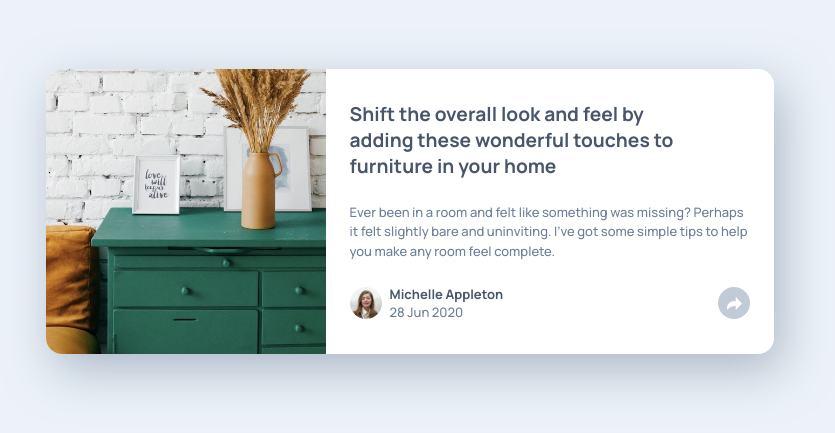
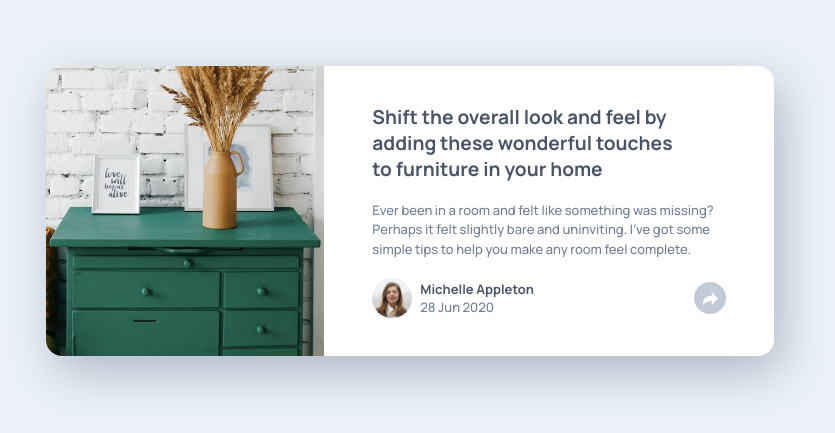
Before and after one commit to coderSeth13/FEM_ARTICLE_PROOF_COMPONENT, a plain HTML site: page index.html in a window 1280 px wide. Shown: the part 189-622 px from the top of the page, without its empty margins (230-1065 px from the left). Drawn offline with Linux system fonts and the light colour scheme.

Commit message:
Complete Styling

```diff
--- a/index.html
+++ b/index.html
@@ -2,6 +2,12 @@
 <html lang="en">
   <head>
     <meta charset="UTF-8" />
+    <meta
+      name="description"
+      content="Article preview component a Frontend mentor Challenge "
+    />
+    <meta name="keywords" content="HTML, CSS, JavaScript" />
+    <meta name="author" content="coder Seth" />
     <meta name="viewport" content="width=device-width, initial-scale=1.0" />
 
     <!-- Favicon -->
@@ -24,47 +30,118 @@
 
     <!-- CSS  link-->
     <link rel="stylesheet" href="style.css" />
+
+    <!-- JS link -->
+    <script src="main.js" defer></script>
   </head>
   <body>
+    <main>
       <div class="container">
-      <div class="card">
-        <div class="img-container"></div>
+        <section class="article__component">
+          <div class="image__wrapper">
+            <img src="images/drawers.jpg" alt="Well orgainsed drawer" />
+          </div>
 
-        <div class="description">
-          <h1 class="heading">
-            Shift the overall look and feel by adding these wonderful touches to
-            furniture in your home
+          <article class="article__description">
+            <h1 class="article__heading">
+              Shift the overall look and feel by adding these wonderful touches
+              to furniture in your home
             </h1>
 
-          <p class="main-text spacer data-width">
-            Ever been in a room and felt like something was missing? Perhaps it
-            felt slightly bare and uninviting. I’ve got some simple tips to help
-            you make any room feel complete.
+            <p class="article__main-text">
+              Ever been in a room and felt like something was missing? Perhaps
+              it felt slightly bare and uninviting. I’ve got some simple tips to
+              help you make any room feel complete.
             </p>
 
-          <div class="flex-group spacer">
-            <div class="flex-group">
-              <img class="avatar" src="images/avatar-michelle.jpg" alt="" />
-
+            <div class="author-and-share-section">
+              <section class="article__footer">
+                <figure class="flex-group">
                   <div>
-                <p class="name">Michelle Appleton</p>
-                <p>28 Jun 2020</p>
-              </div>
+                    <img
+                      class="avatar"
+                      src="images/avatar-michelle.jpg"
+                      alt=""
+                    />
                   </div>
 
-            <div class="share">
-              <svg xmlns="http://www.w3.org/2000/svg" width="15" height="13">
+                  <figcaption>
+                    <h2 class="article__writer">Michelle Appleton</h2>
+                    <time datetime="2020-06-28">28 Jun 2020</time>
+                  </figcaption>
+                </figure>
+
+                <button class="share-btn">
+                  <svg
+                    xmlns="http://www.w3.org/2000/svg"
+                    width="15"
+                    height="13"
+                  >
                     <path
                       fill="#FFFFFF"
                       d="M15 6.495L8.766.014V3.88H7.441C3.33 3.88 0 7.039 0 10.936v2.049l.589-.612C2.59 10.294 5.422 9.11 8.39 9.11h.375v3.867L15 6.495z"
                     />
                   </svg>
+                </button>
+              </section>
+
+              <div class="article__tooltip | article__tooltip-toggle">
+                <h3 class="article__heading-tooltip">Share</h3>
+
+                <ul class="article__tooltip-icons">
+                  <li>
+                    <a href="#">
+                      <svg
+                        xmlns="http://www.w3.org/2000/svg"
+                        width="20"
+                        height="20"
+                      >
+                        <path
+                          fill="#FFF"
+                          d="M18.896 0H1.104C.494 0 0 .494 0 1.104v17.793C0 19.506.494 20 1.104 20h9.58v-7.745H8.076V9.237h2.606V7.01c0-2.583 1.578-3.99 3.883-3.99 1.104 0 2.052.082 2.329.119v2.7h-1.598c-1.254 0-1.496.597-1.496 1.47v1.928h2.989l-.39 3.018h-2.6V20h5.098c.608 0 1.102-.494 1.102-1.104V1.104C20 .494 19.506 0 18.896 0z"
+                        />
+                      </svg>
+                    </a>
+                  </li>
+
+                  <li>
+                    <a href="#">
+                      <svg
+                        xmlns="http://www.w3.org/2000/svg"
+                        width="20"
+                        height="17"
+                      >
+                        <path
+                          fill="#FFF"
+                          d="M20 2.172a8.192 8.192 0 01-2.357.646 4.11 4.11 0 001.804-2.27 8.22 8.22 0 01-2.605.996A4.096 4.096 0 0013.847.248c-2.65 0-4.596 2.472-3.998 5.037A11.648 11.648 0 011.392 1a4.109 4.109 0 001.27 5.478 4.086 4.086 0 01-1.858-.513c-.045 1.9 1.318 3.679 3.291 4.075a4.113 4.113 0 01-1.853.07 4.106 4.106 0 003.833 2.849A8.25 8.25 0 010 14.658a11.616 11.616 0 006.29 1.843c7.618 0 11.922-6.434 11.663-12.205A8.354 8.354 0 0020 2.172z"
+                        />
+                      </svg>
+                    </a>
+                  </li>
+
+                  <li>
+                    <a href="#">
+                      <svg
+                        xmlns="http://www.w3.org/2000/svg"
+                        width="20"
+                        height="20"
+                      >
+                        <path
+                          fill="#FFF"
+                          d="M10 0C4.478 0 0 4.477 0 10c0 4.237 2.636 7.855 6.356 9.312-.088-.791-.167-2.005.035-2.868.182-.78 1.172-4.97 1.172-4.97s-.299-.6-.299-1.486c0-1.39.806-2.428 1.81-2.428.852 0 1.264.64 1.264 1.408 0 .858-.545 2.14-.828 3.33-.236.995.5 1.807 1.48 1.807 1.778 0 3.144-1.874 3.144-4.58 0-2.393-1.72-4.068-4.177-4.068-2.845 0-4.515 2.135-4.515 4.34 0 .859.331 1.781.745 2.281a.3.3 0 01.069.288l-.278 1.133c-.044.183-.145.223-.335.134-1.249-.581-2.03-2.407-2.03-3.874 0-3.154 2.292-6.052 6.608-6.052 3.469 0 6.165 2.473 6.165 5.776 0 3.447-2.173 6.22-5.19 6.22-1.013 0-1.965-.525-2.291-1.148l-.623 2.378c-.226.869-.835 1.958-1.244 2.621.937.29 1.931.446 2.962.446 5.522 0 10-4.477 10-10S15.522 0 10 0z"
+                        />
+                      </svg>
+                    </a>
+                  </li>
+                </ul>
+                <div class="triangle"></div>
               </div>
             </div>
-        </div>
-      </div>
+          </article>
+        </section>
 
         <!-- <div class="coderSeth">Coded by <a href="#">coderSeth</a>.</div> -->
       </div>
+    </main>
   </body>
 </html>
--- /dev/null
+++ b/main.js
@@ -0,0 +1 @@
+// Declare Variables for the button and the tooltip
--- a/style.css
+++ b/style.css
@@ -27,22 +27,23 @@
   --size-300: 1rem;
   --size-400: 1.5rem;
   --size-500: 2rem;
+  --size-600: 3rem;
 
   /* Tokens */
 
   --clr-bg-body: var(--clr-accent-1);
   --clr-body: var(--clr-accent-3);
-  --clr-bg-card: var(--clr-accent-0);
-  --clr-heading: var(--clr-accent-4);
+  --clr-bg-article__component: var(--clr-accent-0);
+  --clr-article__heading: var(--clr-accent-4);
 
   --ff-body: var(--ff-primary);
-  --ff-heading: var(--ff-primary);
+  --ff-article__heading: var(--ff-primary);
 
   --fw-body: var(--fw-medium);
-  --fw-heading: var(--fw-bold);
+  --fw-article__heading: var(--fw-bold);
 
   --fs-body: var(--fs-100);
-  --fs-heading: var(--fs-200);
+  --fs-article__heading: var(--fs-200);
 }
 
 /* Reset Styles */
@@ -92,61 +93,108 @@ body {
   margin-inline: var(--size-300);
 }
 
-.card {
-  background: var(--clr-bg-card);
+.article__component {
+  background: var(--clr-bg-article__component);
   border-radius: var(--size-300);
-  box-shadow: 0.5rem 1rem 3rem hsl(var(--clr-accent-hsl-3), 0.5);
+  box-shadow: var(--size-100) var(--size-300) var(--size-600)
+    hsl(var(--clr-accent-hsl-3), 0.5);
   max-width: 20rem;
 }
 
-.img-container {
-  border-radius: var(--size-100) var(--size-100) 0 0;
-  background-image: url(images/drawers.jpg);
-  background-repeat: no-repeat;
-  background-size: cover;
-  width: 320px;
-  height: 210px;
-  overflow: hidden;
+.article__description {
+  position: relative;
 }
 
-.description {
-  padding: var(--size-400);
+.image__wrapper img {
+  width: 100%;
+  height: 12.5rem;
+  object-fit: cover;
+  border-radius: var(--size-300) var(--size-300) 0 0;
 }
 
-.heading {
-  color: var(--clr-heading);
-  font-size: var(--fs-heading);
-  font-family: var(--ff-heading);
-  font-weight: var(--fw-heading);
+.article__heading {
+  color: var(--clr-article__heading);
+  font-size: var(--fs-article__heading);
+  font-family: var(--ff-article__heading);
+  font-weight: var(--fw-article__heading);
+  padding-inline: var(--size-400);
 }
 
-.main-text {
+.article__main-text {
   line-height: 1.5;
-  width: 31.5ch;
+  width: 35ch;
+  padding-inline: var(--size-400);
+  padding-block-start: 1.2rem;
+  padding-block-end: 1.2rem;
+}
+
+.author-and-share-section {
+  position: relative;
+}
+
+.article__footer {
+  display: flex;
+  justify-content: space-between;
+  align-items: center;
+  padding-inline: var(--size-400);
 }
 
 .avatar {
-  max-width: var(--size-500);
+  max-width: 2.5rem;
   border-radius: 50%;
 }
 
-.name {
+.article__writer {
   color: var(--clr-accent-4);
   font-weight: var(--fw-bold);
 }
 
-.share {
+.share-btn {
   background: hsl(var(--clr-accent-hsl-2), 0.65);
   width: var(--size-500);
   height: var(--size-500);
+  border: none;
   border-radius: 50%;
   cursor: pointer;
+  z-index: 999;
 
   display: grid;
   place-items: center;
 }
 
-/* Utilities */
+.share-btn:hover {
+  background: hsl(var(--clr-accent-hsl-2), 1);
+}
+
+.article__tooltip {
+  position: absolute;
+  top: 0;
+  width: 100%;
+  height: 100%;
+
+  background: var(--clr-accent-4);
+  padding-inline: var(--size-400);
+  border-radius: 0 0 var(--size-300) var(--size-300);
+  display: flex;
+  align-items: center;
+  gap: var(--size-300);
+}
+
+.article__heading-tooltip {
+  color: hsl(var(--clr-accent-hsl-0), 0.5);
+  text-transform: uppercase;
+  letter-spacing: 0.25rem;
+}
+
+.article__tooltip-icons {
+  display: flex;
+  align-items: center;
+  gap: 1.2rem;
+}
+
+.article__tooltip-toggle {
+  visibility: hidden;
+}
 
 .flex-group {
   display: flex;
@@ -156,13 +204,87 @@ body {
   gap: var(--size-100);
 }
 
-.align-center {
-  text-align: center;
-  margin-inline: auto;
+/* Small screen widths */
+
+@media (max-width: 800px) {
+  .container {
+    margin-top: var(--size-100);
+  }
+
+  .article__description {
+    margin-block-start: var(--size-500);
+    margin-block-end: var(--size-300);
+  }
+
+  .article__footer {
+    padding-block: var(--size-100);
+  }
 }
 
-.spacer {
-  margin-top: var(--size-400);
+/* Big screen widths */
+
+@media (min-width: 800px) {
+  .article__component {
+    display: flex;
+    place-items: center;
+
+    border-radius: var(--size-300);
+    max-width: 45.5rem;
+  }
+
+  .article__description {
+    padding: var(--size-400);
+  }
+
+  .image__wrapper {
+    width: 100%;
+    height: 290px;
+  }
+
+  .image__wrapper img {
+    border-radius: var(--size-300) 0 0 var(--size-300);
+    height: 100%;
+  }
+
+  .article__heading {
+    --fs-article__heading: var(--fs-300);
+    font-size: var(--fs-article__heading);
+    width: 28ch;
+  }
+
+  .article__main-text {
+    width: fit-content;
+  }
+
+  .article__tooltip {
+    position: absolute;
+    top: -135%;
+    right: -10%;
+    width: 50%;
+    z-index: 99;
+    height: 100%;
+
+    padding-inline: var(--size-100);
+    border-radius: var(--size-100);
+    gap: var(--size-100);
+    display: flex;
+    justify-content: space-between;
+    align-items: center;
+  }
+
+  .article__tooltip-icons {
+    gap: 0.7rem;
+  }
+
+  .triangle {
+    position: absolute;
+    bottom: -25%;
+    left: 50%;
+
+    border-left: 1rem solid transparent;
+    border-right: 1rem solid transparent;
+    border-top: 1rem solid var(--clr-accent-4);
+  }
 }
 
 .coderSeth {
@@ -175,44 +297,3 @@ body {
   --cS-color: 228, 45%, 44%;
   color: hsl(var(--cS-color));
 }
-
-/* Small screen widths */
-
-@media (max-width: 800px) {
-  .container {
-    margin-top: var(--size-100);
-  }
-}
-
-/* Big screen widths */
-
-@media (min-width: 800px) {
-  .card {
-    display: flex;
-    place-items: center;
-
-    background: var(--clr-bg-card);
-    border-radius: var(--size-300);
-    box-shadow: 0.5rem 1rem 3rem hsl(var(--clr-accent-hsl-3), 0.5);
-    max-width: 45.5rem;
-  }
-
-  .img-container {
-    border-radius: var(--size-300) 0 0 var(--size-300);
-    background-image: url(images/drawers.jpg);
-    background-repeat: no-repeat;
-    background-size: cover;
-    width: 700px;
-    height: 285px;
-  }
-
-  .heading {
-    --fs-heading: var(--fs-300);
-    font-size: var(--fs-heading);
-    width: 28ch;
-  }
-
-  .main-text {
-    width: fit-content;
-  }
-}
```
Lines whose indentation alone changed are shown as unchanged.
